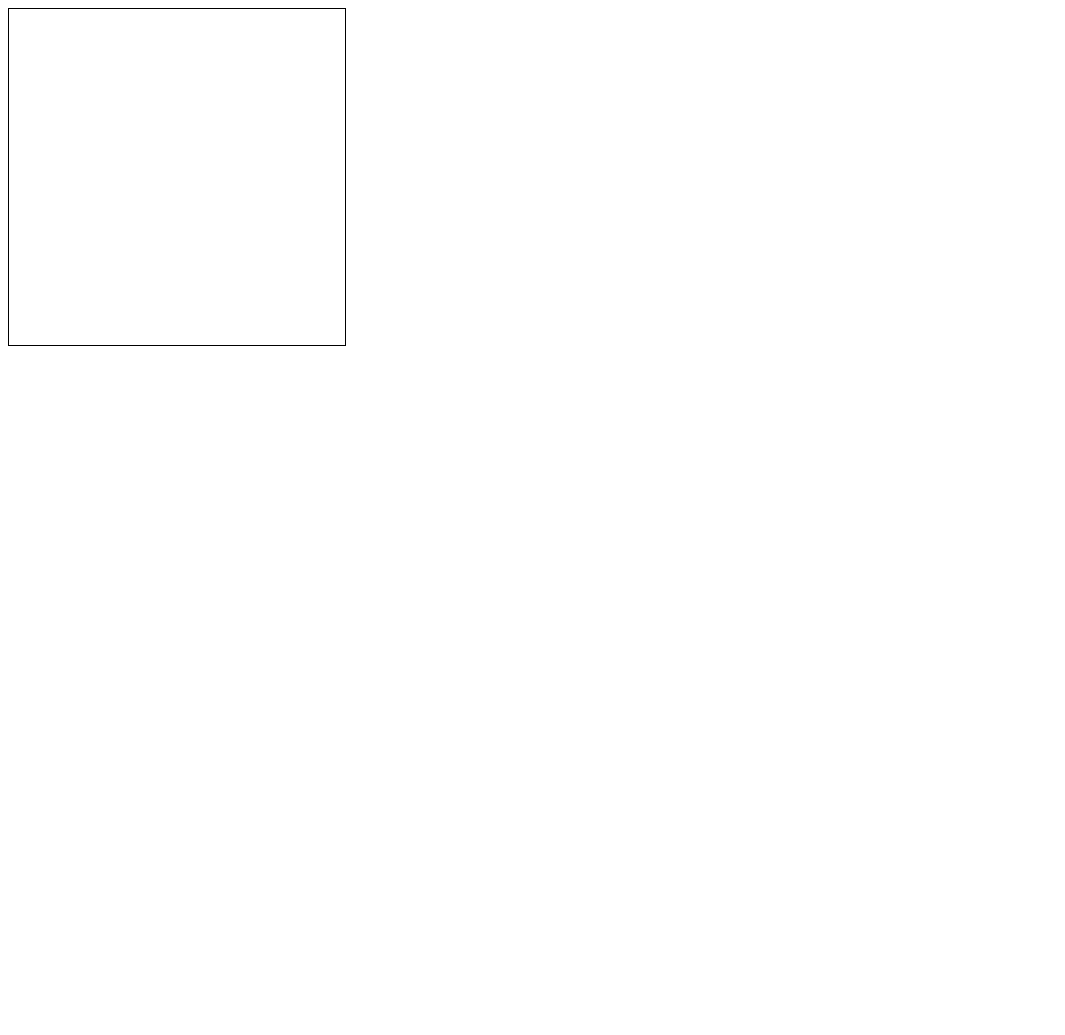
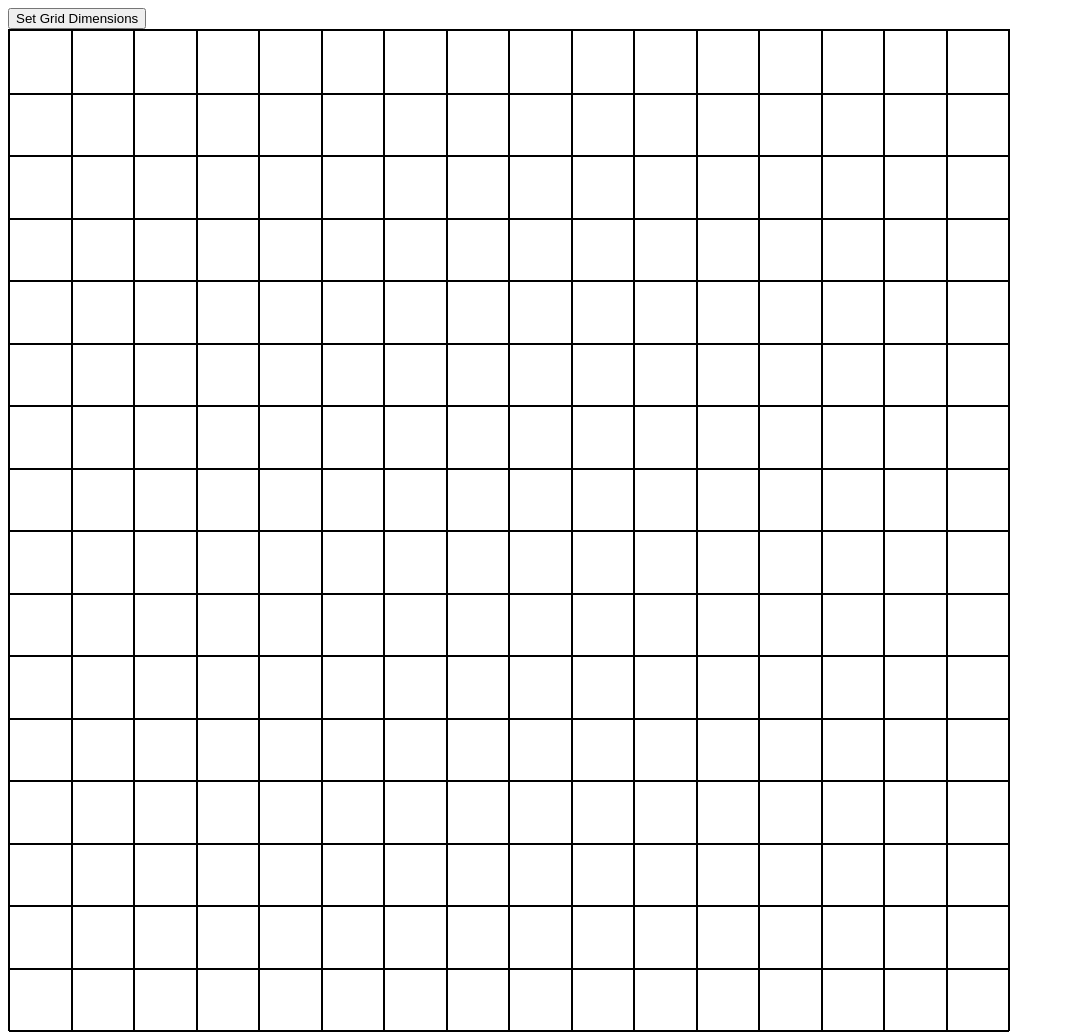
Before and after one commit to CH8091743875984/odin-etchasketch, a plain HTML site: page index.html in a window 1280 px wide. Shown: the whole page, without its empty margins (0-1065 px from the left). Before the commit the page ends 800 px from the top, so only its background shows below. Drawn offline with Linux system fonts and the light colour scheme.

Commit message:
Added resizing functionality

```diff
--- a/index.html
+++ b/index.html
@@ -8,6 +8,7 @@
     <script src="scripts.js" defer></script>
 </head>
 <body>
+    <button id = 'setGridBtn'>Set Grid Dimensions</button>
     <div id="container"></div>
 </body>
 </html>
--- a/scripts.js
+++ b/scripts.js
@@ -1,21 +1,23 @@
-
 const container = document.getElementById('container')
 
-
-for (let i=0; i<16; i++) {
+function drawGrid (sides=16) {
+    container.replaceChildren()
+    for (let i=0; i<sides; i++) {
         let gridRow = document.createElement('div')
         gridRow.className = 'gridRow'
 
-    for (let i=0; i<16; i++) {
+        for (let i=0; i<sides; i++) {
             let gridSquare = document.createElement('div')
             gridSquare.className = 'gridSquare'
             gridRow.append(gridSquare)
         }
         container.appendChild(gridRow)
     }
+    resizeGrid(sides)
+    addPen()
+}
 
-//need a function to set border for right and bottom, nth child
-
+function addPen() {
     const allGridSquares = document.querySelectorAll('.gridSquare')
 
     allGridSquares.forEach((item) => {
@@ -23,3 +25,14 @@ allGridSquares.forEach((item) => {
             item.style.backgroundColor = 'black'
         })
     })
+}
+
+function resizeGrid (sides=16) {
+    let rows = document.querySelectorAll('.gridRow')
+    rows.forEach((row) => row.style.height = (100/sides)+'%')
+
+    let squares = document.querySelectorAll('.gridSquare')
+    squares.forEach((square) => square.style.width = (100/sides)+'%')
+}
+
+drawGrid()
--- a/styles.css
+++ b/styles.css
@@ -1,16 +1,17 @@
 #container {
-    height: 336px;
-    width: 336px;
+    height: 1000px;
+    width: 1000px;
     border: solid 1px black;
 }
 
 .gridRow {
     display: flex;
-    width:336px;
+    width:100%;
+    height: calc(100%/16)
 }
 
 .gridSquare {
-
-    width: 20px;
-    height: 20px;
+    border: solid 1px black;
+    width: calc(100%/16);
+    height: 100%;
 }
```
Lines whose indentation alone changed are shown as unchanged.
